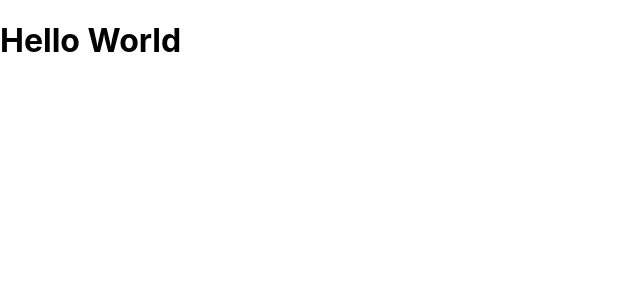
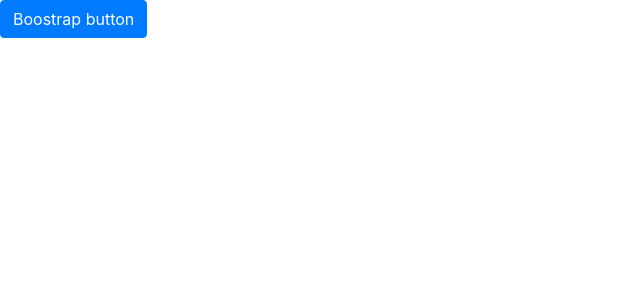
Before and after one commit to sharif7761/AgroFarm-React-Laravel, a React (Create React App) app in the folder frontend-react/: page / in a window 1280 px wide. Shown: the top 300 px of the page, without its empty margins (0-640 px from the left). Built offline with nearby package versions, Linux system fonts and the light colour scheme.

Commit message:
install bootstrap and router-dom

```diff
--- a/frontend-react/package.json
+++ b/frontend-react/package.json
@@ -6,8 +6,11 @@
     "@testing-library/jest-dom": "^5.13.0",
     "@testing-library/react": "^11.2.7",
     "@testing-library/user-event": "^12.8.3",
+    "bootstrap": "^4.6.0",
     "react": "^17.0.2",
+    "react-bootstrap": "^1.6.1",
     "react-dom": "^17.0.2",
+    "react-router-dom": "^5.2.0",
     "react-scripts": "4.0.3",
     "web-vitals": "^1.1.2"
   },
--- a/frontend-react/src/App.js
+++ b/frontend-react/src/App.js
@@ -1,8 +1,8 @@
-
+import { Button } from 'react-bootstrap';
 function App() {
   return (
     <div className="App">
-      <h1>Hello World</h1>
+        <Button>Boostrap button</Button>
     </div>
   );
 }
--- a/frontend-react/src/index.js
+++ b/frontend-react/src/index.js
@@ -3,6 +3,8 @@
 import './index.css';
 import App from './App';
 import reportWebVitals from './reportWebVitals';
+import 'bootstrap/dist/css/bootstrap.min.css';
+
 
 ReactDOM.render(
   <React.StrictMode>
```
Also changed, not shown: 1 other file (tests, documents, lock files or other folders).
